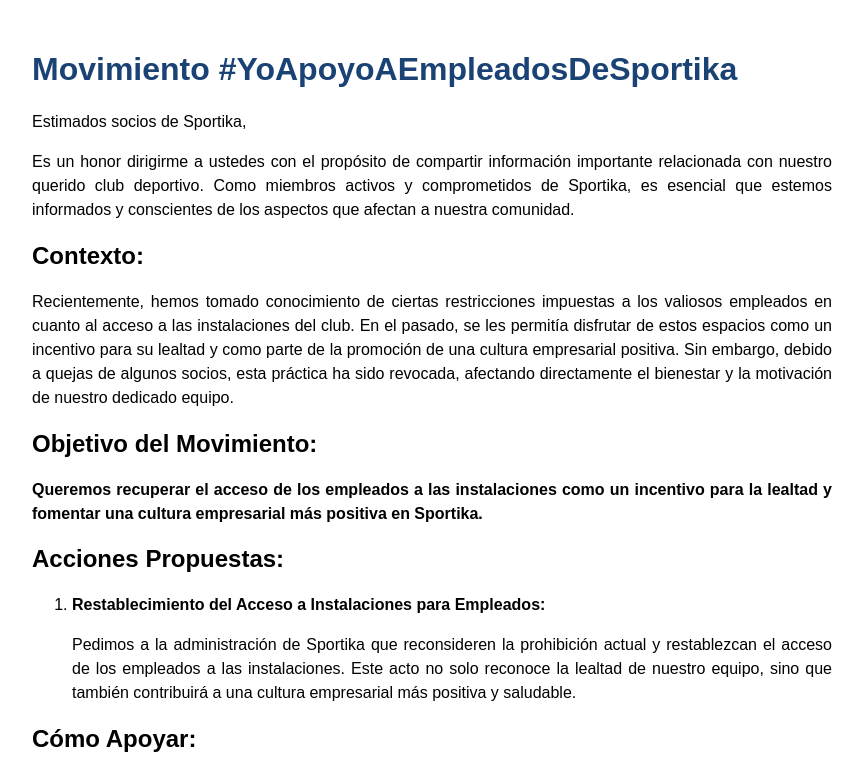
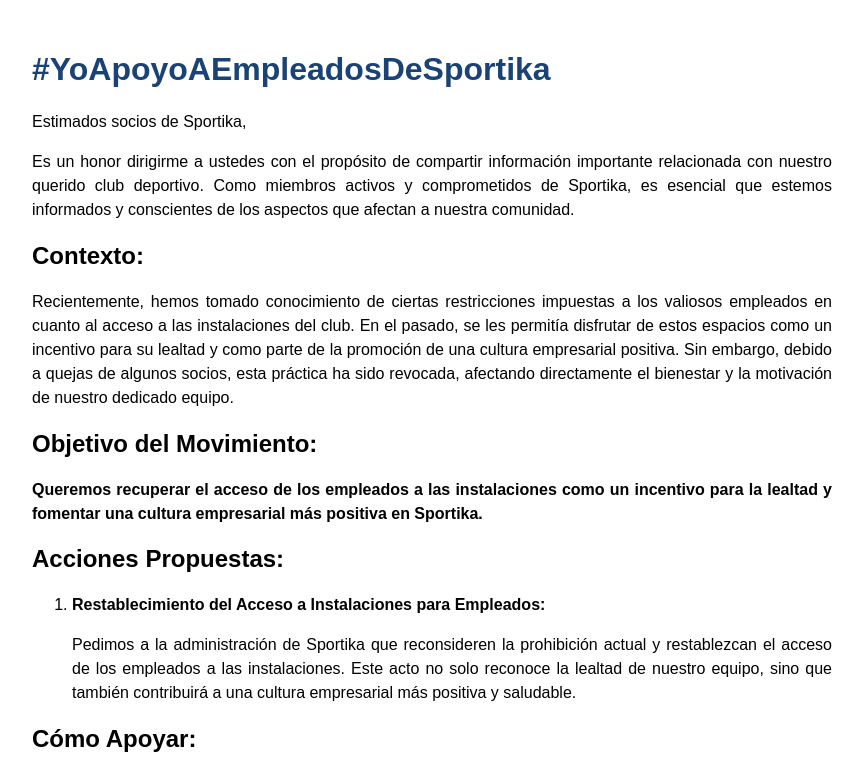
Before and after one commit to sportika-socios/sportika-socios.github.io, a plain HTML site: page index.html in a window 1280 px wide. Shown: the top 770 px of the page, without its empty margins (208-1071 px from the left). Drawn offline with Linux system fonts and the light colour scheme.

Commit message:
Update index.html

```diff
--- a/index.html
+++ b/index.html
@@ -49,7 +49,7 @@
 </head>
 
 <body>
-    <h1>Movimiento #YoApoyoAEmpleadosDeSportika</h1>
+    <h1>#YoApoyoAEmpleadosDeSportika</h1>
 
     <p>Estimados socios de Sportika,</p>
 
```
